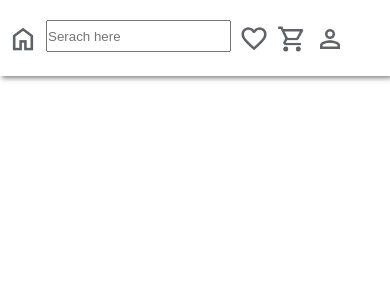
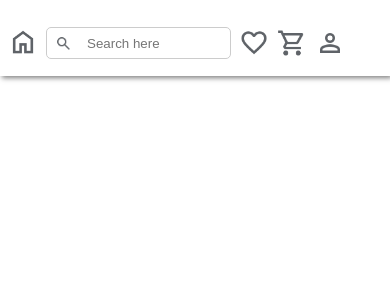
Before and after one commit to archana-singh-1/fashion_nest_frontend, a React (Create React App) app: page / in a window 390 px wide. Shown: the top 300 px of the page. Built offline with nearby package versions, Linux system fonts and the light colour scheme.

Commit message:
add search icon in navbar

```diff
--- a/src/Navbar.js
+++ b/src/Navbar.js
@@ -7,7 +7,10 @@ function Navbar(){
                 <div>
                     <img src="./homelogo.png" alt="" className="homelogo"/>
                 </div>
-                <input type="text" placeholder="Serach here" className="inputbtn"></input>
+                <div className="search-container">
+                    <input type="text" placeholder="Search here" className="inputbtn" />
+                    <img src="./search.png" alt="Search Icon" className="search-icon" />
+                </div>
                 <img src="./fav.png" alt="" className="fav"></img>
                 <img src="./cart.png" alt="" className="cart"/>
                 <img src="./profile.png" alt="" className="profile"/>
--- a/src/navbar.css
+++ b/src/navbar.css
@@ -36,33 +36,65 @@
     margin-left: 79px;
 
 }
+.search-container {
+    position: relative;
+    display: flex;
+    align-items: center;
+}
+
+.inputbtn {
+    width: 454px;
+    height: 51px;
+    padding-left: 40px;
+    border: 1px solid #ccc;
+    border-radius: 5px;
+    outline: none;
+}
+
+.search-icon {
+    position: absolute;
+    left: 641px;
+    height: 25px;
+    margin-top: 11px;
+    cursor: pointer;
+}
+
 
 @media(max-width:720px){
     .inputbtn{
         margin-left: 8px;
         height: 32px;
         width: 185px;
-        margin-top: 20px;
+
 
     }
     .homelogo{
         margin-left: 8px;
-        margin-top: 24px;
         height: 30px;
+        margin-top: 27px;
     }
     .fav{
         margin-left: 8px;
         height: 30px;
-        margin-top: 24px;
+        margin-top: 28px;
+
     }
     .cart{
         margin-left: 8px;
         height: 30px;
-        margin-top: 24px;
+        margin-top: 28px;
+
     }
     .profile{
         margin-left: 8px;
         height: 30px;
-        margin-top: 24px;
+        margin-top: 28px;
+
+    }
+    .search-icon{
+        position: absolute;
+        left: 17px;
+        height: 17px;
+        cursor: pointer;
     }
 }
```
Also changed, not shown: public/search.png (added).
